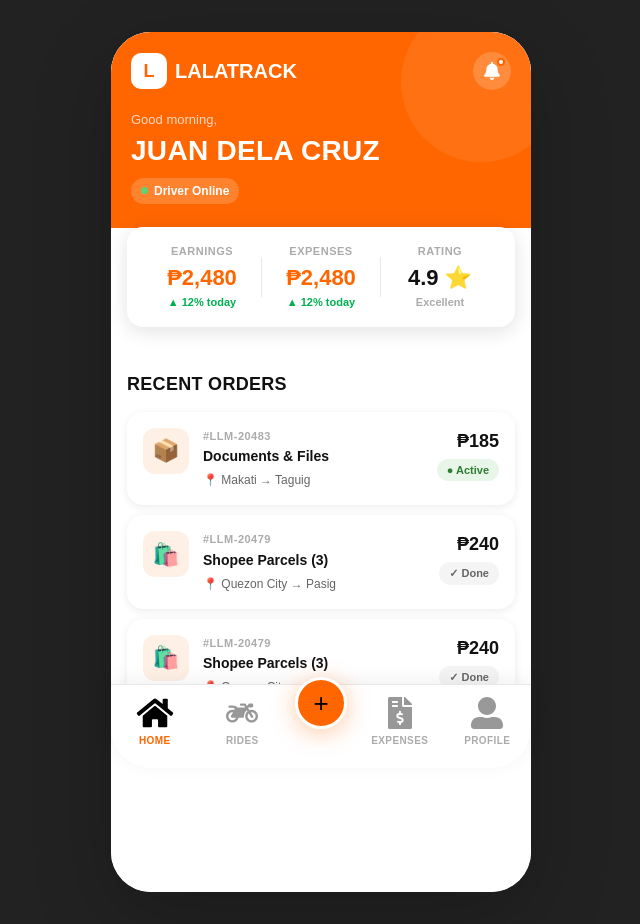
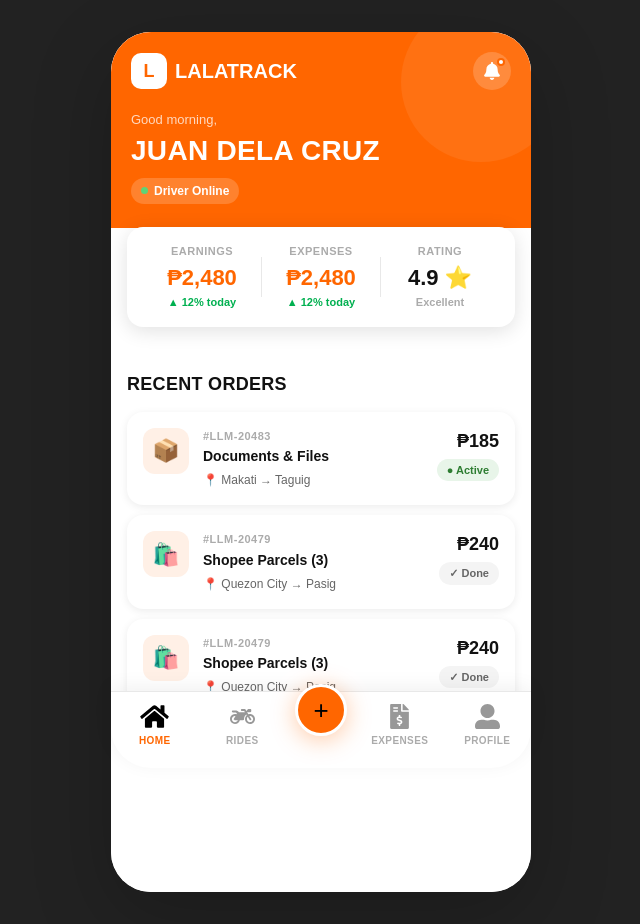
Before and after one commit to ArchieAlvarado20/Lalatrack, a Next.js app: page /dashboard in a window 1280 px wide. Shown: the whole page, without its empty margins (319-959 px from the left). Built offline with nearby package versions, Linux system fonts and the light colour scheme.

Commit message:
update Again

```diff
--- a/app/page.tsx
+++ b/app/page.tsx
@@ -27,7 +27,7 @@
 
       <div className="login-form-wrap">
         <div className="login-sub2" style={{ marginBottom: "20px" }}>
-          Whether you're a delivery rider, motor-taxi rider, tnvs driver,
+          Whether you{"'"}re a delivery rider, motor-taxi rider, tnvs driver,
           freelancer, or side hustler <br /> — Lalatrack helps you monitor,
           analyze, and grow your income with ease.
         </div>
--- a/app/ui/auth/Login.tsx
+++ b/app/ui/auth/Login.tsx
@@ -1,27 +1,11 @@
 "use client";
 import Link from "next/link";
-import { useState } from "react";
 import "@/app/ui/auth/Login.css";
 import { FcGoogle } from "react-icons/fc";
 import { FaApple } from "react-icons/fa";
 import { FaEye, FaEyeSlash } from "react-icons/fa";
 
 export default function Login() {
-  const [showPassword, setShowPassword] = useState(false);
-  const [error, setError] = useState(false);
-
-  const handleLogin = () => {
-    const email = document.getElementById("inp-email").value;
-    const password = document.getElementById("inp-password").value;
-
-    if (email !== "test@email.com" || password !== "123456") {
-      setError(true);
-    } else {
-      setError(false);
-      alert("Login success!");
-    }
-  };
-
   return (
     <div className="screen">
       <div className="login-hero">
@@ -44,11 +28,11 @@
       </div>
 
       <div className="login-form-wrap">
-        {error && (
+        {/* {error && (
           <div className="error-msg">
             ❌ Invalid email or password. Try again.
           </div>
-        )}
+        )} */}
 
         <label className="form-label">Email Address</label>
         <div className="input-row">
@@ -68,24 +52,22 @@
           <input
             className="form-input"
             id="inp-password"
-            type={showPassword ? "text" : "password"}
+            // type={showPassword ? "text" : "password"}
             placeholder="Enter your password"
           />
           <span
             className="input-icon"
-            onClick={() => setShowPassword(!showPassword)}
+            // onClick={() => setShowPassword(!showPassword)}
             style={{ cursor: "pointer", marginTop: "-.5rem" }}
           >
-            {showPassword ? <FaEyeSlash size={16} /> : <FaEye size={16} />}
+            {/* {showPassword ? <FaEyeSlash size={16} /> : <FaEye size={16} />} */}
           </span>
         </div>
 
         <a className="forgot-link">Forgot password?</a>
 
         <Link href="/dashboard">
-          <button className="btn-primary" onClick={handleLogin}>
-            Sign In →
-          </button>
+          <button className="btn-primary">Sign In →</button>
         </Link>
 
         <div className="divider">
@@ -111,7 +93,7 @@
         </div>
 
         <div className="signup-row">
-          Don't have an account? <a>Sign Up Free</a>
+          Don{"'"}t have an account? <a>Sign Up Free</a>
         </div>
       </div>
     </div>
--- a/app/ui/dashboard/BottomNav.tsx
+++ b/app/ui/dashboard/BottomNav.tsx
@@ -11,13 +11,13 @@
     <nav className="bottom-nav">
       <Link href={"/dashboard"} className="nav-item active">
         <span className="nav-icon">
-          <FaHome size={32} />
+          <FaHome size={25} />
         </span>
         <span className="nav-label">Home</span>
       </Link>
       <Link href={"/rides"} className="nav-item">
         <span className="nav-icon">
-          <FaMotorcycle size={32} />
+          <FaMotorcycle size={25} />
         </span>
         <span className="nav-label">Rides</span>
       </Link>
@@ -26,13 +26,13 @@
       </div>
       <Link href={"/expenses"} className="nav-item">
         <span className="nav-icon">
-          <FaFileInvoiceDollar size={32} />
+          <FaFileInvoiceDollar size={25} />
         </span>
         <span className="nav-label">Expenses</span>
       </Link>
       <Link href={"/profile"} className="nav-item">
         <span className="nav-icon">
-          <FaUserAlt size={32} />
+          <FaUserAlt size={25} />
         </span>
         <span className="nav-label">Profile</span>
       </Link>
--- a/app/ui/globals.css
+++ b/app/ui/globals.css
@@ -63,52 +63,6 @@
     overflow: hidden;
     box-shadow: 0 24px 80px rgba(0, 0, 0, 0.22);
   }
-}
-
-/* BALANCE CARD */
-.balance-strip {
-  display: flex;
-  align-items: center;
-  background: var(--white);
-  margin: -1px 16px 0;
-  border-radius: 16px;
-  padding: 16px 20px;
-  box-shadow: var(--shadow-md);
-  gap: 0;
-  position: relative;
-  z-index: 10;
-}
-.balance-item {
-  flex: 1;
-  text-align: center;
-}
-.balance-divider {
-  width: 1px;
-  height: 40px;
-  background: var(--gray-200);
-  margin: 0 4px;
-}
-.balance-label {
-  font-size: 11px;
-  font-weight: 700;
-  color: var(--gray-400);
-  text-transform: uppercase;
-  letter-spacing: 0.5px;
-}
-.balance-value {
-  font-family: "Barlow Condensed", sans-serif;
-  font-size: 22px;
-  font-weight: 900;
-  color: var(--black);
-  margin-top: 2px;
-}
-.balance-value.orange {
-  color: var(--orange);
-}
-.balance-sub {
-  font-size: 11px;
-  color: var(--success);
-  font-weight: 600;
 }
 
 /* DASH CONTENT */
```
Also changed, not shown: app/ui/profile/Topbar.css (added, +42 -0 lines).
